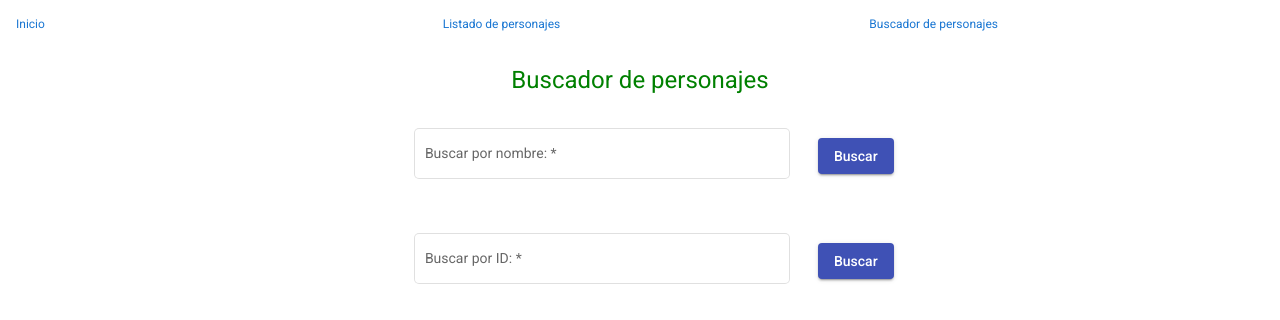
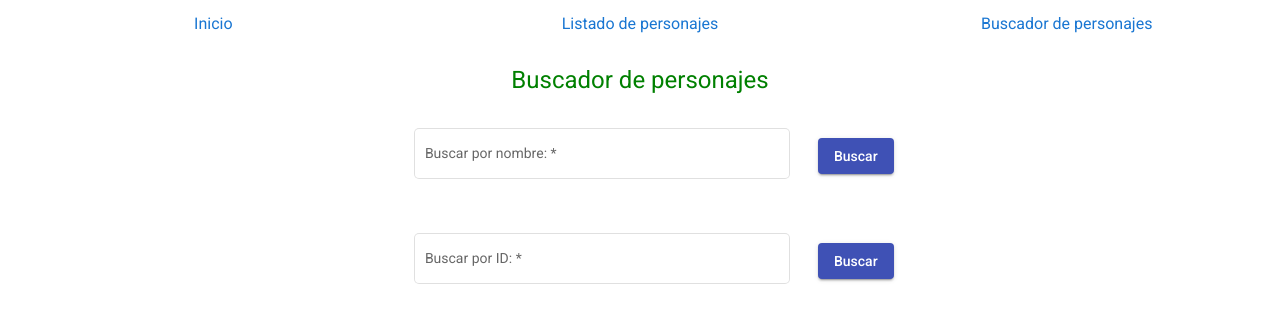
Before and after one commit to AdrianGomezLuna/basic-app, an Angular app: page /search in a window 1280 px wide. Shown: the top 320 px of the page. Built offline with nearby package versions, Linux system fonts and the light colour scheme.

Commit message:
Style Complete

```diff
--- a/src/app/app.component.html
+++ b/src/app/app.component.html
@@ -1,23 +1,15 @@
-<!-- <h1>Prueba Angular</h1> -->
-
 <nav>
     <mat-list dense>
-        <mat-list-item> <a routerLink="/home">Inicio</a> </mat-list-item>
-        <mat-list-item> <a routerLink="/listado">Listado de personajes</a> </mat-list-item>
-        <mat-list-item> <a routerLink="/search">Buscador de personajes</a> </mat-list-item>
+        <mat-list-item>
+            <h3><a routerLink="/home">Inicio</a></h3>
+        </mat-list-item>
+        <mat-list-item>
+            <h3><a routerLink="/listado">Listado de personajes</a></h3>
+        </mat-list-item>
+        <mat-list-item>
+            <h3><a routerLink="/search">Buscador de personajes</a></h3>
+        </mat-list-item>
     </mat-list>
-    <!-- <ul>
-        <li><a routerLink="/home">Inicio</a></li>
-        <li><a routerLink="/listado">Listado de personajes</a></li>
-        <li><a routerLink="/search">Buscador de personajes</a></li>
-    </ul> -->
 </nav>
 
-<!-- <app-home></app-home> -->
-
-<!-- <app-character-search></app-character-search> -->
-<!-- <app-all-characters></app-all-characters> -->
-
-
-
 <router-outlet></router-outlet>
--- a/src/app/app.component.scss
+++ b/src/app/app.component.scss
@@ -295,5 +295,6 @@ svg#clouds {
     justify-content: center;
     .mat-list-item {
         display: inline-flex;
+        justify-content: center;
     }
 }
--- a/src/app/components/character-search/character-search.component.html
+++ b/src/app/components/character-search/character-search.component.html
@@ -37,30 +37,23 @@
 <!-- Mostrar el contenido de la búsqueda -->
 
 
-<!-- <mat-list role="list" *ngFor="let character of charactersSearch ">
-    <mat-list-item role="listitem">
-        <a routerLink="/detail/{{ character.id }} ">
-            <div class="card ">
-                <div class="cardname ">
-                    <p>{{ character.name }}</p>
-                </div>
-                <figure><img [src]="character.image " /></figure>
-            </div>
+<mat-grid-list cols="2">
+    <mat-grid-tile *ngFor="let character of charactersSearch">
+        <a routerLink="/detail/{{ character.id }}">
+            <mat-card class="example-card">
+                <mat-card-header>
+                    <mat-card-title> {{ character.name }} </mat-card-title>
+                </mat-card-header>
+                <figure>
+                    <img [src]="character.image">
+                </figure>
+            </mat-card>
         </a>
-    </mat-list-item>
-</mat-list> -->
-
-<!-- <p>{{charactersSearch}}</p>
-
-<mat-card class="example-card" *ngFor="let character of charactersSearch ">
-    <mat-card-title-group>
-        <mat-card-title>{{ character.name |json }}</mat-card-title>
-        <img mat-card-xl-image src="character.image">
-    </mat-card-title-group>
-</mat-card> -->
+    </mat-grid-tile>
+</mat-grid-list>
 
 
-<ul>
+<!-- <ul>
     <li *ngFor="let character of charactersSearch ">
         <a routerLink="/detail/{{ character.id }} ">
             <div class="card ">
@@ -71,4 +64,4 @@
             </div>
         </a>
     </li>
-</ul>
+</ul> -->
```
Also changed, not shown: src/app/components/home/home.component.scss (+0 -27 lines).
